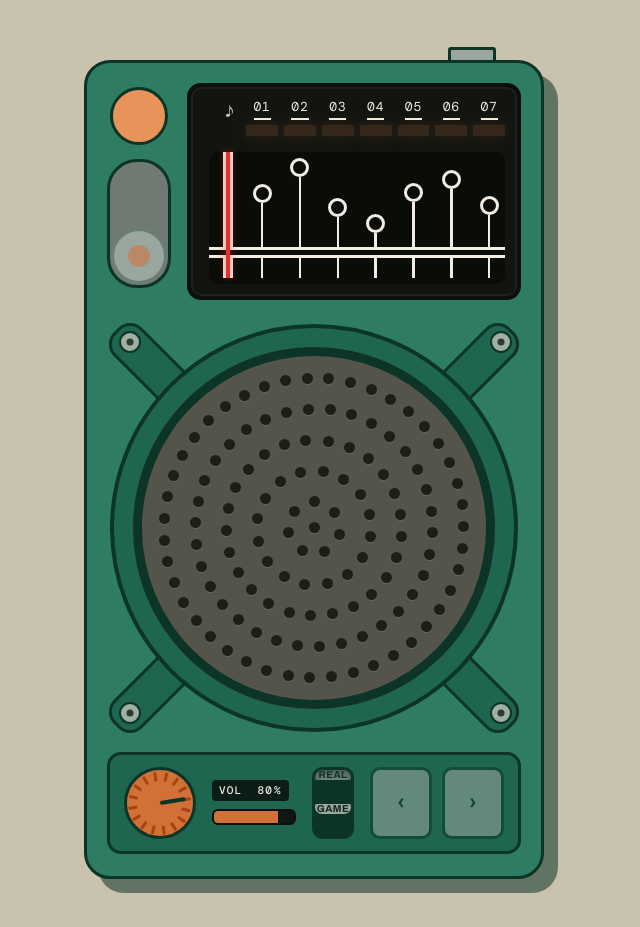
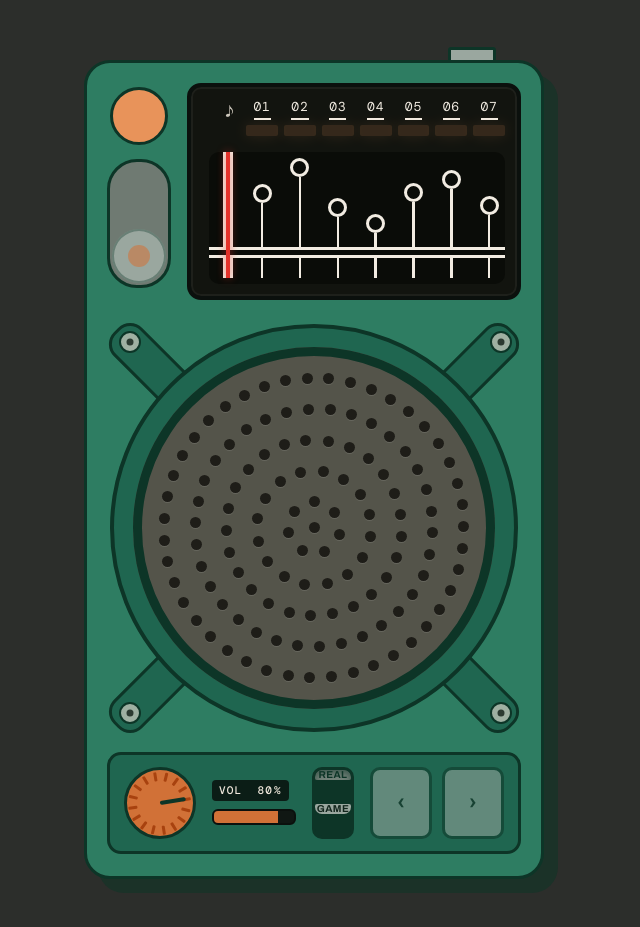
Before and after one commit to jacob5567/BigWalkRadio, a website built with Vite: page index.html in a window 1280 px wide. Shown: the whole page, without its empty margins (326-966 px from the left). Built offline with nearby package versions, Linux system fonts and the light colour scheme; files whose address does not match are found by name.

Commit message:
Stand the radio on dark grey
The off-white ground was the design's preview backdrop. Dark grey suits a
radio you look at in the evening, and it keeps the unit's own hard shadow
readable. The status line goes light with it, as does the status bar of an
installed app.

Co-Authored-By: Claude Opus 5 <noreply@anthropic.com>

```diff
--- a/index.html
+++ b/index.html
@@ -3,7 +3,7 @@
   <head>
     <meta charset="utf-8" />
     <meta name="viewport" content="width=device-width, initial-scale=1, viewport-fit=cover, user-scalable=no" />
-    <meta name="theme-color" content="#c9c2ae" />
+    <meta name="theme-color" content="#2c2e2b" />
     <meta name="apple-mobile-web-app-capable" content="yes" />
     <meta name="apple-mobile-web-app-status-bar-style" content="default" />
     <meta name="apple-mobile-web-app-title" content="Radio" />
--- a/src/app/style.css
+++ b/src/app/style.css
@@ -27,8 +27,8 @@
   --bolt: #9fb0a2;
   --bolt-pin: #2c3a31;
   --button-ink: #12251c;
-  --ground: #c9c2ae;
-  color-scheme: light;
+  --ground: #2c2e2b;
+  color-scheme: dark;
 }
 
 * { box-sizing: border-box; }
@@ -39,7 +39,7 @@ button { appearance: none; -webkit-appearance: none; font: inherit; color: inher
 body {
   margin: 0;
   background: var(--ground);
-  color: var(--ink);
+  color: var(--display-ink);
   font: 15px/1.45 Archivo, system-ui, sans-serif;
   padding-bottom: env(safe-area-inset-bottom);
   -webkit-text-size-adjust: 100%;
```
Also changed, not shown: public/manifest.webmanifest.
